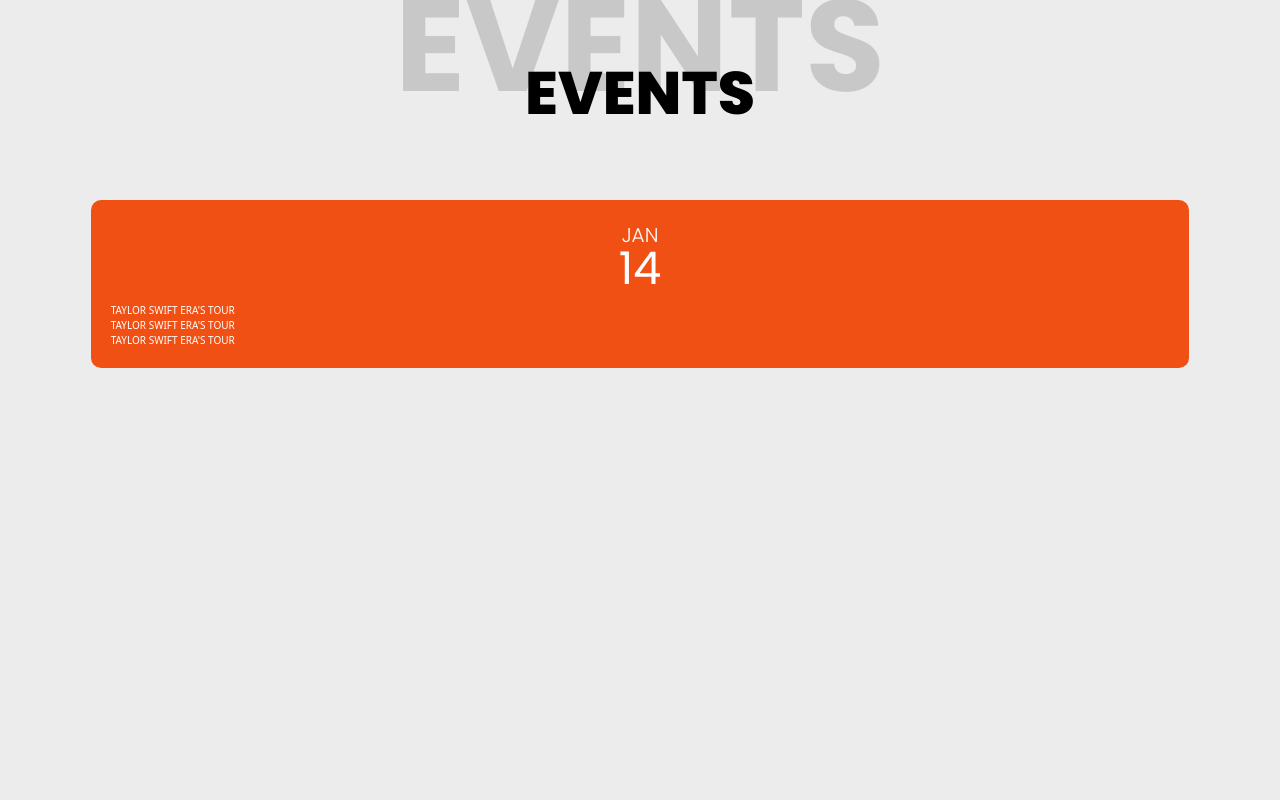
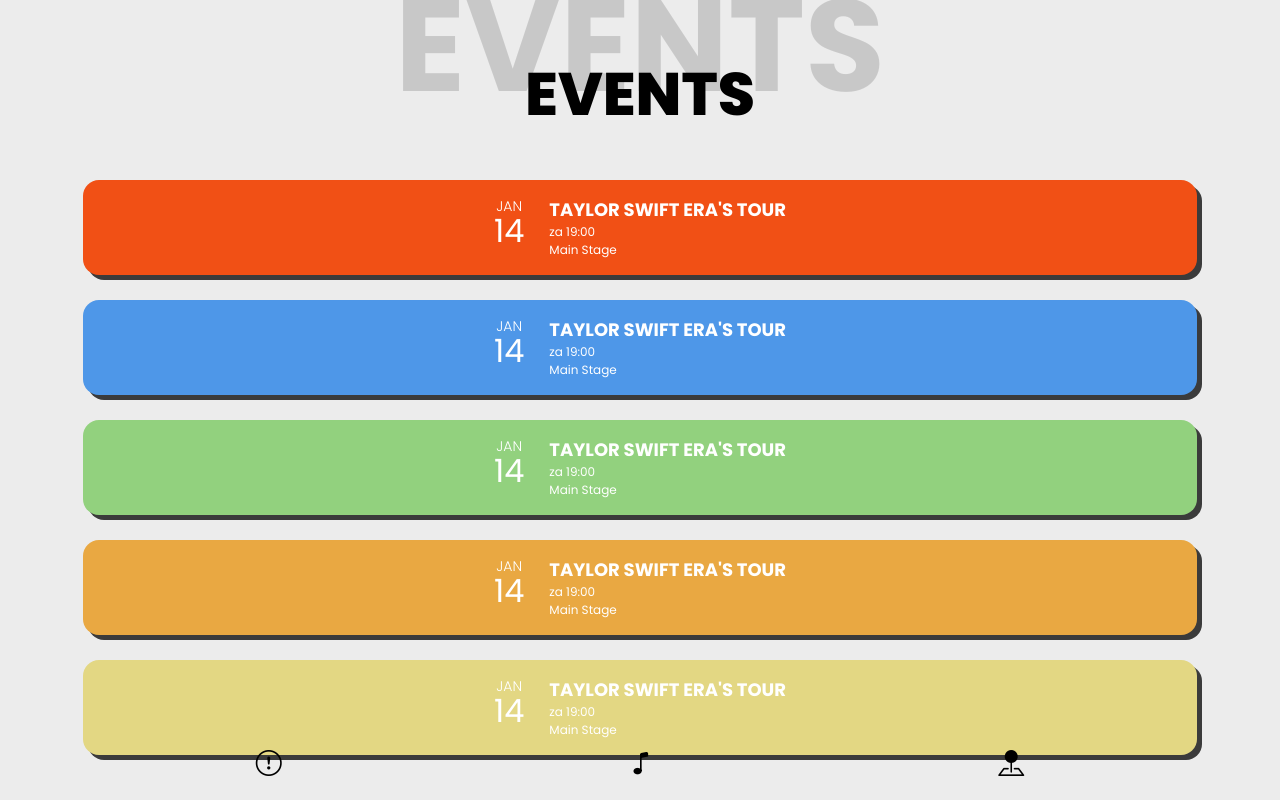
Before and after one commit to dwikboss/MDEV, a plain HTML site: page index.html in a window 1280 px wide. Drawn offline with nearby package versions, Linux system fonts and the light colour scheme.

Commit message:
finished events page + nav

```diff
--- a/css/style.css
+++ b/css/style.css
@@ -70,18 +70,18 @@
 
 /* header */
 header {
-	min-height: 20rem;
-	text-align: center;
-	overflow: hidden;
-	display: flex;
+    min-height: 18rem;
+    text-align: center;
+    overflow: hidden;
+    display: flex;
     justify-content: center;
-	align-items: center;
-	flex-direction: column;
+    align-items: center;
+    flex-direction: column;
 }
 
 /* title */
 .title__background {
-	margin-top: -114px;
+    margin-top: -94px;
     color: rgba(0, 0, 0, 0.15);
     font-family: 'Poppins-Bold';
     font-size: 13rem;
@@ -95,34 +95,91 @@
 }
 
 /* show */
+.show-content {
+	display: flex;
+	flex-direction: column;
+	gap: 25px;
+}
+
 .show {
-	padding: 2em;
+	padding: 1.6em 1em 1.6em 1em;
     display: flex;
-    flex-direction: column;
     justify-content: center;
     color: white;
-	border-radius: 10px;
+	border-radius: 16px;
+	gap: 25px;
+	-webkit-box-shadow: 5px 5px 0px 0px rgba(0,0,0,0.75);
+	-moz-box-shadow: 5px 5px 0px 0px rgba(0,0,0,0.75);
+	box-shadow: 5px 5px 0px 0px rgba(0,0,0,0.75);
 }
 
 .show--red {
 	background-color: var(--app-red);
 }
 
+.show--blue {
+	background-color: var(--app-blue);
+}
+
+.show--green {
+	background-color: var(--app-green);
+}
+
+.show--orange {
+	background-color: var(--app-orange);
+}
+
+.show--yellow {
+	background-color: var(--app-yellow);
+}
+
 .show__date {
 	display: flex;
 	flex-direction: column;
 	align-items: center;
+	margin-top: 4px;
 }
 
 .show__date__month {
     font-family: 'Poppins-Light';
-	font-size: 2rem;
+	font-size: 1.4rem;
+	margin-top: -4px;
 }
 
 .show__date__day {
     font-family: 'Poppins-Regular';
-	font-size: 4.5rem;
-	margin-top: -15px;
+	font-size: 3.2rem;
+	margin-top: -10px;
+}
+
+.show__info__title, .show__info__time, .show__info__location {
+    font-family: 'Poppins-regular';
+	font-size: 1.2rem;
+}
+
+.show__info__title {
+    font-family: 'Poppins-Bold';
+	color: white;
+	font-size: 1.8rem;
+}
+
+/* navigation */
+.nav-section {
+    position: fixed;
+    bottom: 0;
+    width: 100%;
+}
+
+nav {
+    display: flex;
+    justify-content: space-around;
+    margin-inline: auto;
+    width: min(87%);
+    padding-bottom: 2em;
+}
+
+nav i {
+	font-size: 2.6rem;
 }
 
 /* TABLET - (Styling exceptions for tablet and larger) */
--- a/index.html
+++ b/index.html
@@ -7,7 +7,7 @@
     <meta name="description" content="Spirit Festival companion app">
     <meta name="keywords" content="HTML,CSS,JavaScript,PWA,App Shell,Manifest,Serviceworker">
     <link rel="manifest" href="manifest.json">
-    <link rel="stylesheet" href="https://cdn.jsdelivr.net/npm/bootstrap@5.2.1/dist/css/bootstrap.min.css">
+    <!-- <link rel="stylesheet" href="https://cdn.jsdelivr.net/npm/bootstrap@5.2.1/dist/css/bootstrap.min.css"> -->
     <link rel="stylesheet" href="https://cdn.jsdelivr.net/npm/bootstrap-icons@1.9.1/font/bootstrap-icons.css">
     <link rel="stylesheet" href="css/style.css">
     <script src="js/script.js" defer></script>
@@ -20,6 +20,7 @@
 
     <main>
         <div class="container main-content">
+            <div class="show-content">
                 <article class="show show--red">
                     <div class="show__date">
                     <div class="show__date__month">JAN</div>
@@ -27,11 +28,68 @@
                     </div>
                     <div class="show__info">
                     <div class="show__info__title">TAYLOR SWIFT ERA'S TOUR</div>
-            <div class="show__info__time">TAYLOR SWIFT ERA'S TOUR</div>
-            <div class="show__info__location">TAYLOR SWIFT ERA'S TOUR</div>
+                    <div class="show__info__time">za 19:00</div>
+                    <div class="show__info__location">Main Stage</div>
+                    </div>
+                </article>
+
+                <article class="show show--blue">
+                    <div class="show__date">
+                        <div class="show__date__month">JAN</div>
+                        <div class="show__date__day">14</div>
+                    </div>
+                    <div class="show__info">
+                        <div class="show__info__title">TAYLOR SWIFT ERA'S TOUR</div>
+                        <div class="show__info__time">za 19:00</div>
+                        <div class="show__info__location">Main Stage</div>
+                    </div>
+                </article>
+
+                <article class="show show--green">
+                    <div class="show__date">
+                        <div class="show__date__month">JAN</div>
+                        <div class="show__date__day">14</div>
+                    </div>
+                    <div class="show__info">
+                        <div class="show__info__title">TAYLOR SWIFT ERA'S TOUR</div>
+                        <div class="show__info__time">za 19:00</div>
+                        <div class="show__info__location">Main Stage</div>
+                    </div>
+                </article>
+
+                <article class="show show--orange">
+                    <div class="show__date">
+                        <div class="show__date__month">JAN</div>
+                        <div class="show__date__day">14</div>
+                    </div>
+                    <div class="show__info">
+                        <div class="show__info__title">TAYLOR SWIFT ERA'S TOUR</div>
+                        <div class="show__info__time">za 19:00</div>
+                        <div class="show__info__location">Main Stage</div>
+                    </div>
+                </article>
+
+                <article class="show show--yellow">
+                    <div class="show__date">
+                        <div class="show__date__month">JAN</div>
+                        <div class="show__date__day">14</div>
+                    </div>
+                    <div class="show__info">
+                        <div class="show__info__title">TAYLOR SWIFT ERA'S TOUR</div>
+                        <div class="show__info__time">za 19:00</div>
+                        <div class="show__info__location">Main Stage</div>
                     </div>
                 </article>
             </div>
+        </div>
     </main>
+
+    <div class="nav-section">
+        <nav>
+            <i class="bi bi-exclamation-circle"></i>
+            <i class="bi bi-music-note"></i>
+            <i class="bi bi-pin-map-fill"></i>
+        </nav>
+    </div>
 </body>
 </html>
```
Lines whose indentation alone changed are shown as unchanged.
